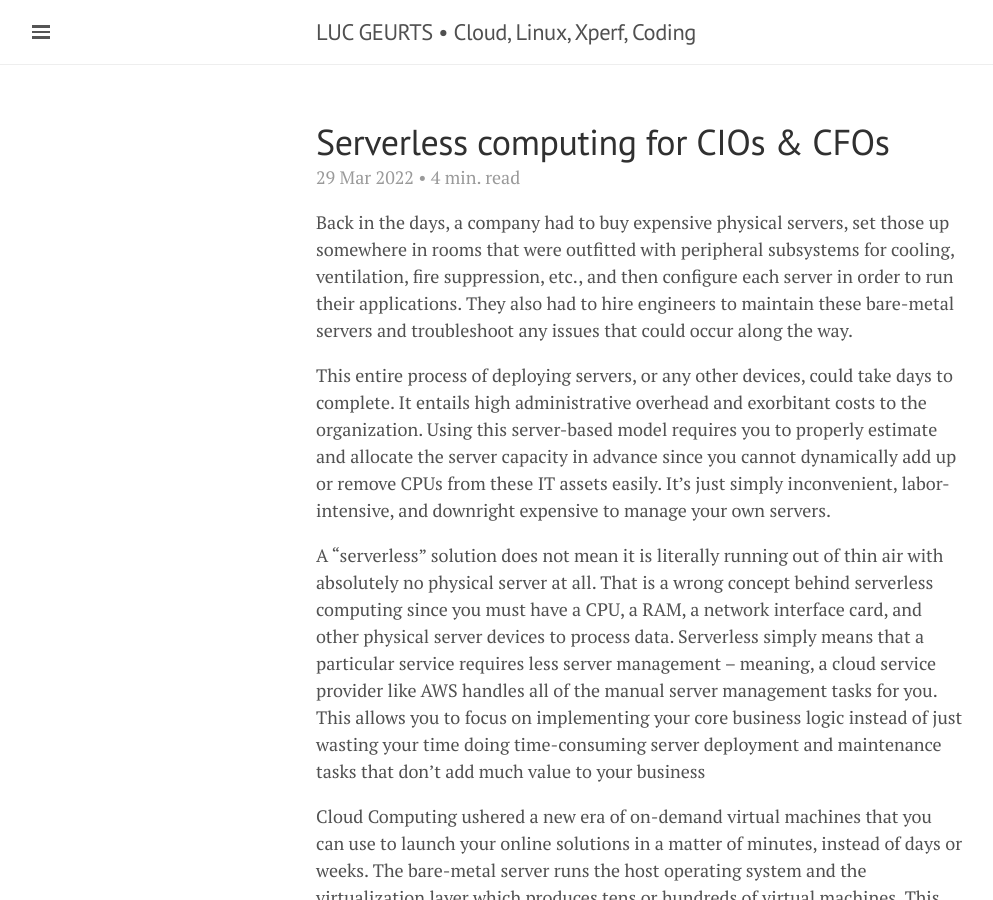
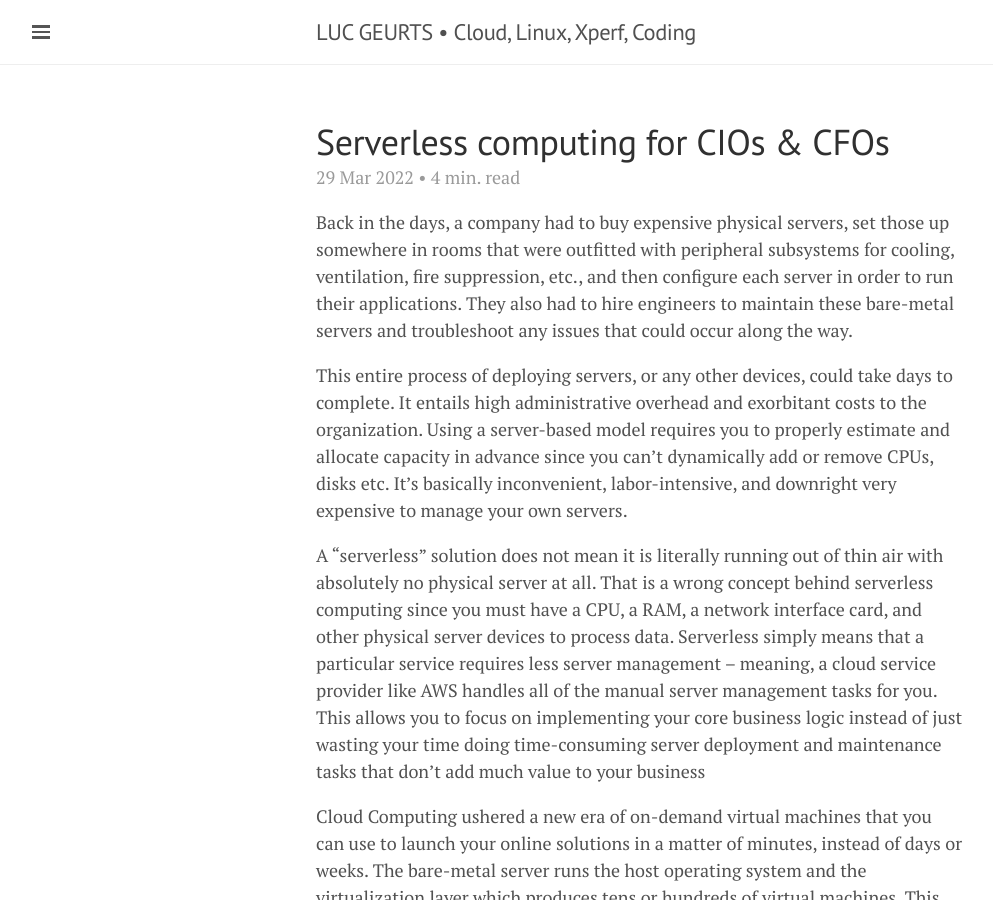
Before and after one commit to lgeurts/lgeurts.github.io, a Jekyll site: the page built from _posts/2022-03-29-what-is-serverless-computing.md, in a window 1280 px wide and 900 px high. Shown: the whole window, without its empty margins (0-993 px from the left). Built offline with Jekyll 4.4.1, drawn with Linux system fonts in a browser that asks for light colours; nearby versions of some CDN libraries; comment, search, counter and statistics services are not loaded.

Commit message:
Update 2022-03-29-what-is-serverless-computing.md

```diff
--- a/_posts/2022-03-29-what-is-serverless-computing.md
+++ b/_posts/2022-03-29-what-is-serverless-computing.md
@@ -11,7 +11,7 @@ tags: [ Cloud Computing ]
 
 Back in the days, a company had to buy expensive physical servers, set those up somewhere in rooms that were outfitted with peripheral subsystems for cooling, ventilation, fire suppression, etc., and then configure each server in order to run their applications. They also had to hire engineers to maintain these bare-metal servers and troubleshoot any issues that could occur along the way.
 
-This entire process of deploying servers, or any other devices, could take days to complete. It entails high administrative overhead and exorbitant costs to the organization. Using this server-based model requires you to properly estimate and allocate the server capacity in advance since you cannot dynamically add up or remove CPUs from these IT assets easily. It’s just simply inconvenient, labor-intensive, and downright expensive to manage your own servers.
+This entire process of deploying servers, or any other devices, could take days to complete. It entails high administrative overhead and exorbitant costs to the organization. Using a server-based model requires you to properly estimate and allocate capacity in advance since you can't dynamically add or remove CPUs, disks etc. It’s basically inconvenient, labor-intensive, and downright very expensive to manage your own servers.
 
 A “serverless” solution does not mean it is literally running out of thin air with absolutely no physical server at all. That is a wrong concept behind serverless computing since you must have a CPU, a RAM, a network interface card, and other physical server devices to process data. Serverless simply means that a particular service requires less server management – meaning, a cloud service provider like AWS handles all of the manual server management tasks for you. This allows you to focus on implementing your core business logic instead of just wasting your time doing time-consuming server deployment and maintenance tasks that don’t add much value to your business
 
```
